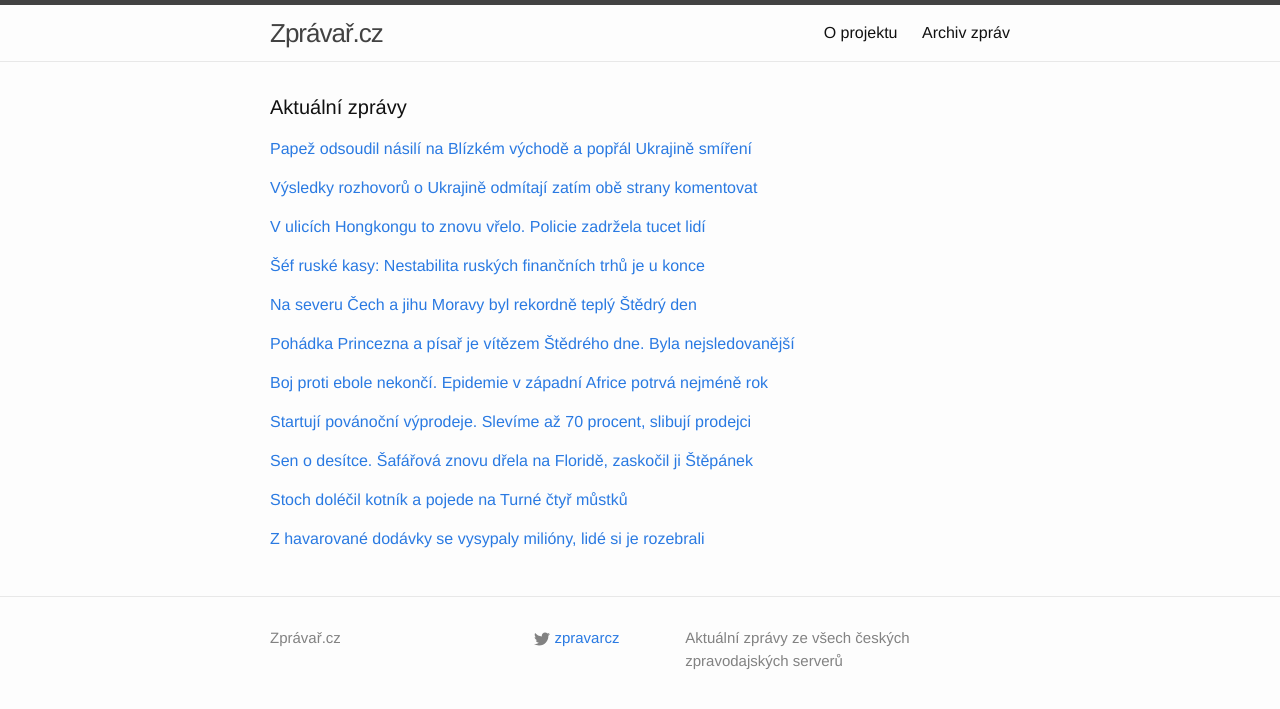
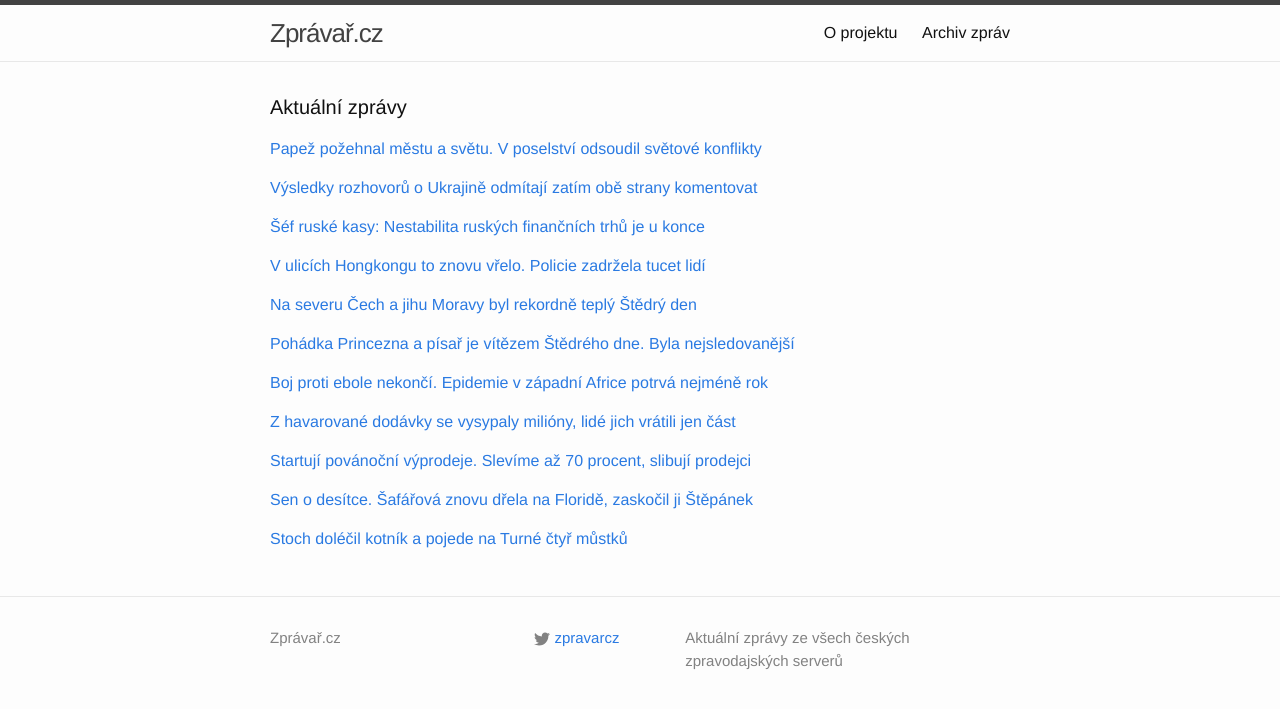
Before and after one commit to adliska/zpravar, a Jekyll site: the page built from index.html, in a window 1280 px wide. Shown: the top 709 px of the page. Built offline with Jekyll 4.4.1, drawn with Linux system fonts in a browser that asks for light colours.

Commit message:
zpravar news update

```diff
--- a/index.html
+++ b/index.html
@@ -5,9 +5,11 @@ layout: default
 <div class="home">
     <h1 class="page-heading">Aktuální zprávy</h1>
 
-<p><a href="javascript:;" onclick="toggle_visibility('zpravy0')">Papež odsoudil násilí na Blízkém východě a popřál Ukrajině smíření</a></p>
+<p><a href="javascript:;" onclick="toggle_visibility('zpravy0')">Papež požehnal městu a světu. V poselství odsoudil světové konflikty </a></p>
 <div id="zpravy0" style="display:none">
 <ul>
+<li><a href=http://www.lidovky.cz/papez-pozehnal-mestu-a-svetu-v-poselstvi-odsoudil-svetove-konflikty-12w-/zpravy-svet.aspx?c=A141225_131341_ln_zahranici_rof>Papež požehnal městu a světu. V poselství odsoudil světové konflikty  - www.lidovky.cz</a></li>
+<li><a href=http://www.tyden.cz/rubriky/zahranici/evropa/papez-odsoudil-brutalitu-muslimu-z-is-ukrajine-popral-smireni_328297.html>Papež odsoudil brutalitu muslimů z IS. Ukrajině popřál smíření - www.tyden.cz</a></li>
 <li><a href=http://zahranicni.ihned.cz/evropa-slovensko/c1-63299960-papez-urbi-et-orbi-poselstvi-mestu-a-svetu>Papež odsoudil násilí na Blízkém východě a popřál Ukrajině smíření - zahranicni.ihned.cz</a></li>
 <li><a href=http://www.denik.cz/z_domova/papez-v-poselstvi-odsoudil-konflikty-v-syrii-iraku-a-na-ukrajine-20141225.html>Papež ve vánočním poselství odsoudil konflikty v Sýrii, Iráku a na Ukrajině - www.denik.cz</a></li>
 <li><a href=http://echo24.cz/a/iTRqb>Bratrství a smíření milované Ukrajině, popřál papež - echo24.cz</a></li>
@@ -34,8 +36,19 @@ layout: default
 <li><a href=http://www.ceskenoviny.cz/zpravy/zpravy/minskou-kontaktni-skupinu-ceka-druhe-kolo-datum-neni-znamo/1162318>Minskou kontaktní skupinu čeká druhé kolo, datum není známo - www.ceskenoviny.cz</a></li>
 <li><a href=http://zpravy.e15.cz/zahranicni/politika/v-minsku-se-jednalo-o-ukrajinske-krizi-tezke-rozhovory-shodli-se-ucastnici-1148595>V Minsku se jednalo o ukrajinské krizi. Těžké rozhovory, shodli se účastníci - zpravy.e15.cz</a></li>
 </ul>
-</div><p><a href="javascript:;" onclick="toggle_visibility('zpravy2')">V ulicích Hongkongu to znovu vřelo. Policie zadržela tucet lidí</a></p>
+</div><p><a href="javascript:;" onclick="toggle_visibility('zpravy2')">Šéf ruské kasy: Nestabilita ruských finančních trhů je u konce</a></p>
 <div id="zpravy2" style="display:none">
+<ul>
+<li><a href=http://www.ceskatelevize.cz/ct24/ekonomika/296394-sef-ruske-kasy-nestabilita-ruskych-financnich-trhu-je-u-konce/>Šéf ruské kasy: Nestabilita ruských finančních trhů je u konce - www.ceskatelevize.cz</a></li>
+<li><a href=http://byznys.lidovky.cz/rubl-zpevnuje-obdobi-nestability-podle-ruskeho-ministra-financi-konci-1mv-/firmy-trhy.aspx?c=A141225_094820_firmy-trhy_rof>Rubl zpevňuje, období nestability podle ruského ministra financí končí  - byznys.lidovky.cz</a></li>
+<li><a href=http://zpravy.e15.cz/burzy-a-trhy/meny/rusky-ministr-financi-rubl-zpevnuje-obdobi-nestability-skoncilo-1148629>Ruský ministr financí: Rubl zpevňuje, období nestability skončilo - zpravy.e15.cz</a></li>
+<li><a href=http://www.tyden.cz/rubriky/zahranici/rusko-a-okoli/siluanov-rubl-zpevnuje-obdobi-nestability-skoncilo_328301.html>Siluanov: Rubl zpevňuje, období nestability skončilo - www.tyden.cz</a></li>
+<li><a href=http://zpravy.aktualne.cz/ekonomika/siluanov-rubl-zpevnuje-obdobi-nestability-skoncilo/r~7f3ae7a28c1211e49e4b0025900fea04/>Siluanov: Rubl zpevňuje, období nestability skončilo - zpravy.aktualne.cz</a></li>
+<li><a href=http://byznys.ihned.cz/c1-63298960-rubl-propad-skoncil-posiluje-anton-siluanov>Ruský ministr financí: Období nestability rublu skončilo - byznys.ihned.cz</a></li>
+<li><a href=http://www.financninoviny.cz/zpravodajstvi/zpravy/siluanov-rubl-zpevnuje-obdobi-nestability-skoncilo/1162323>Siluanov: Rubl zpevňuje, období nestability skončilo - www.financninoviny.cz</a></li>
+</ul>
+</div><p><a href="javascript:;" onclick="toggle_visibility('zpravy3')">V ulicích Hongkongu to znovu vřelo. Policie zadržela tucet lidí</a></p>
+<div id="zpravy3" style="display:none">
 <ul>
 <li><a href=http://zpravy.e15.cz/zahranicni/udalosti/v-ulicich-hongkongu-to-znovu-vrelo-policie-zadrzela-tucet-lidi-1148630>V ulicích Hongkongu to znovu vřelo. Policie zadržela tucet lidí - zpravy.e15.cz</a></li>
 <li><a href=http://www.ceskatelevize.cz/ct24/svet/296386-ulice-hongkongu-zachvatily-nove-potycky/>Ulice Hongkongu zachvátily nové potyčky - www.ceskatelevize.cz</a></li>
@@ -44,17 +57,6 @@ layout: default
 <li><a href=http://zpravy.aktualne.cz/pri-novych-protestech-v-hongkongu-zatkla-policie-tucet-lidi/r~c2dc2a168bfe11e4a7d8002590604f2e/>Při nových protestech v Hongkongu zatkla policie tucet lidí - zpravy.aktualne.cz</a></li>
 <li><a href=http://www.ceskenoviny.cz/zpravy/zpravy/pri-novych-protestech-v-hongkongu-zadrzela-policie-tucet-lidi/1162293>Při nových protestech v Hongkongu zadržela policie tucet lidí - www.ceskenoviny.cz</a></li>
 <li><a href=http://www.novinky.cz/zahranicni/svet/357206-v-hongkongu-opet-propukly-protesty-policie-tvrde-zasahla.html>V Hongkongu opět propukly protesty, policie tvrdě zasáhla - www.novinky.cz</a></li>
-</ul>
-</div><p><a href="javascript:;" onclick="toggle_visibility('zpravy3')">Šéf ruské kasy: Nestabilita ruských finančních trhů je u konce</a></p>
-<div id="zpravy3" style="display:none">
-<ul>
-<li><a href=http://www.ceskatelevize.cz/ct24/ekonomika/296394-sef-ruske-kasy-nestabilita-ruskych-financnich-trhu-je-u-konce/>Šéf ruské kasy: Nestabilita ruských finančních trhů je u konce - www.ceskatelevize.cz</a></li>
-<li><a href=http://byznys.lidovky.cz/rubl-zpevnuje-obdobi-nestability-podle-ruskeho-ministra-financi-konci-1mv-/firmy-trhy.aspx?c=A141225_094820_firmy-trhy_rof>Rubl zpevňuje, období nestability podle ruského ministra financí končí  - byznys.lidovky.cz</a></li>
-<li><a href=http://zpravy.e15.cz/burzy-a-trhy/meny/rusky-ministr-financi-rubl-zpevnuje-obdobi-nestability-skoncilo-1148629>Ruský ministr financí: Rubl zpevňuje, období nestability skončilo - zpravy.e15.cz</a></li>
-<li><a href=http://www.tyden.cz/rubriky/zahranici/rusko-a-okoli/siluanov-rubl-zpevnuje-obdobi-nestability-skoncilo_328301.html>Siluanov: Rubl zpevňuje, období nestability skončilo - www.tyden.cz</a></li>
-<li><a href=http://zpravy.aktualne.cz/ekonomika/siluanov-rubl-zpevnuje-obdobi-nestability-skoncilo/r~7f3ae7a28c1211e49e4b0025900fea04/>Siluanov: Rubl zpevňuje, období nestability skončilo - zpravy.aktualne.cz</a></li>
-<li><a href=http://byznys.ihned.cz/c1-63298960-rubl-propad-skoncil-posiluje-anton-siluanov>Ruský ministr financí: Období nestability rublu skončilo - byznys.ihned.cz</a></li>
-<li><a href=http://www.financninoviny.cz/zpravodajstvi/zpravy/siluanov-rubl-zpevnuje-obdobi-nestability-skoncilo/1162323>Siluanov: Rubl zpevňuje, období nestability skončilo - www.financninoviny.cz</a></li>
 </ul>
 </div><p><a href="javascript:;" onclick="toggle_visibility('zpravy4')">Na severu Čech a jihu Moravy byl rekordně teplý Štědrý den</a></p>
 <div id="zpravy4" style="display:none">
@@ -84,32 +86,33 @@ layout: default
 <li><a href=http://zahranicni.ihned.cz/afrika/c1-63298760-ebola-afrika-epidemie>Epidemie eboly potrvá na západě Afriky ještě nejméně rok - zahranicni.ihned.cz</a></li>
 <li><a href=http://www.ceskenoviny.cz/zpravy/zpravy/epidemie-eboly-v-zapadni-africe-asi-potrva-nejmene-jeste-rok/1162301>Epidemie eboly v západní Africe asi potrvá nejméně ještě rok - www.ceskenoviny.cz</a></li>
 </ul>
-</div><p><a href="javascript:;" onclick="toggle_visibility('zpravy7')">Startují povánoční výprodeje. Slevíme až 70 procent, slibují prodejci</a></p>
+</div><p><a href="javascript:;" onclick="toggle_visibility('zpravy7')">Z havarované dodávky se vysypaly milióny, lidé jich vrátili jen část</a></p>
 <div id="zpravy7" style="display:none">
+<ul>
+<li><a href=http://www.novinky.cz/koktejl/357210-z-havarovane-dodavky-se-vysypaly-miliony-lide-jich-vratili-jen-cast.html>Z havarované dodávky se vysypaly milióny, lidé jich vrátili jen část - www.novinky.cz</a></li>
+<li><a href=http://www.novinky.cz/koktejl/357210-z-havarovane-dodavky-se-vysypaly-miliony-lide-si-je-rozebrali.html>Z havarované dodávky se vysypaly milióny, lidé si je rozebrali - www.novinky.cz</a></li>
+<li><a href=http://zpravy.idnes.cz/havarie-dodavky-s-miliony-dolaru-v-hongkongu-fnd-/zahranicni.aspx?c=A141225_080704_zahranicni_cen>Hongkongská policie žádá lidi, aby vrátili miliony z havarované dodávky - zpravy.idnes.cz</a></li>
+<li><a href=http://zpravy.aktualne.cz/zahranici/hongkongska-policie-postrada-miliony-z-havarovane-dodavky/r~088bcb508c0611e4b98c002590604f2e/>Hongkongská policie postrádá miliony z havarované dodávky - zpravy.aktualne.cz</a></li>
+</ul>
+</div><p><a href="javascript:;" onclick="toggle_visibility('zpravy8')">Startují povánoční výprodeje. Slevíme až 70 procent, slibují prodejci</a></p>
+<div id="zpravy8" style="display:none">
 <ul>
 <li><a href=http://ekonomika.idnes.cz/povanocni-vyprodej-2014-0uw-/ekonomika.aspx?c=A141225_094200_ekonomika_hro>Startují povánoční výprodeje. Slevíme až 70 procent, slibují prodejci - ekonomika.idnes.cz</a></li>
 <li><a href=http://www.denik.cz/ekonomika/v-patek-spusti-obchodnici-povanocni-vyprodeje-20141225.html>V pátek spustí obchodníci výprodeje, slevy budou až 70 procent - www.denik.cz</a></li>
 <li><a href=http://www.financninoviny.cz/zpravodajstvi/zpravy/v-patek-spusti-obchodnici-povanocni-vyprodeje/1162311>V pátek spustí obchodníci povánoční výprodeje - www.financninoviny.cz</a></li>
 </ul>
-</div><p><a href="javascript:;" onclick="toggle_visibility('zpravy8')">Sen o desítce. Šafářová znovu dřela na Floridě, zaskočil ji Štěpánek</a></p>
-<div id="zpravy8" style="display:none">
+</div><p><a href="javascript:;" onclick="toggle_visibility('zpravy9')">Sen o desítce. Šafářová znovu dřela na Floridě, zaskočil ji Štěpánek</a></p>
+<div id="zpravy9" style="display:none">
 <ul>
 <li><a href=http://www.denik.cz/tenis/sen-o-desitce-safarova-znovu-drela-na-floride-zaskocil-ji-stepanek-20141225.html>Sen o desítce. Šafářová znovu dřela na Floridě, zaskočil ji Štěpánek - www.denik.cz</a></li>
 <li><a href=http://www.tyden.cz/rubriky/sport/tenis/safarova-snim-o-svetove-desitce-priprava-byla-dobra_328305.html>Šafářová: Sním o světové desítce, příprava byla dobrá - www.tyden.cz</a></li>
 <li><a href=http://www.sportovninoviny.cz/zpravy/tenistka-safarova-sni-o-svetove-desitce/1162344>Tenistka Šafářová sní o světové desítce - www.sportovninoviny.cz</a></li>
 </ul>
-</div><p><a href="javascript:;" onclick="toggle_visibility('zpravy9')">Stoch doléčil kotník a pojede na Turné čtyř můstků</a></p>
-<div id="zpravy9" style="display:none">
+</div><p><a href="javascript:;" onclick="toggle_visibility('zpravy10')">Stoch doléčil kotník a pojede na Turné čtyř můstků</a></p>
+<div id="zpravy10" style="display:none">
 <ul>
 <li><a href=http://sport.aktualne.cz/stoch-dolecil-kotnik-a-pojede-na-turne-ctyr-mustku/r~51c14ade8c2411e4b6d20025900fea04/>Stoch doléčil kotník a pojede na Turné čtyř můstků - sport.aktualne.cz</a></li>
 <li><a href=http://sport.idnes.cz/skokan-stoch-pred-turne-stihl-dolecil-zraneny-kotnik-p0v-/lyzovani.aspx?c=A141225_103311_lyzovani_par>Koudelkovi na Turné přibyl soupeř, Stoch stihl doléčit zraněný kotník - sport.idnes.cz</a></li>
 <li><a href=http://www.denik.cz/zimni_sporty/sok-pro-koudelku-stoch-se-vraci-na-mustky-bude-startovat-na-turne-20141225.html>Sok pro Koudelku: Stoch se vrací na můstky, bude startovat na Turné - www.denik.cz</a></li>
 </ul>
-</div><p><a href="javascript:;" onclick="toggle_visibility('zpravy10')">Z havarované dodávky se vysypaly milióny, lidé si je rozebrali</a></p>
-<div id="zpravy10" style="display:none">
-<ul>
-<li><a href=http://www.novinky.cz/koktejl/357210-z-havarovane-dodavky-se-vysypaly-miliony-lide-si-je-rozebrali.html>Z havarované dodávky se vysypaly milióny, lidé si je rozebrali - www.novinky.cz</a></li>
-<li><a href=http://zpravy.idnes.cz/havarie-dodavky-s-miliony-dolaru-v-hongkongu-fnd-/zahranicni.aspx?c=A141225_080704_zahranicni_cen>Hongkongská policie žádá lidi, aby vrátili miliony z havarované dodávky - zpravy.idnes.cz</a></li>
-<li><a href=http://zpravy.aktualne.cz/zahranici/hongkongska-policie-postrada-miliony-z-havarovane-dodavky/r~088bcb508c0611e4b98c002590604f2e/>Hongkongská policie postrádá miliony z havarované dodávky - zpravy.aktualne.cz</a></li>
-</ul>
 </div></div>
```
